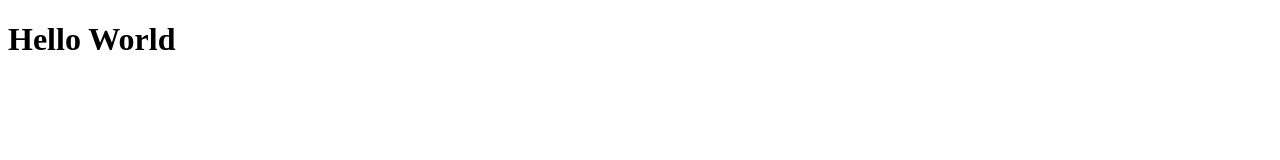
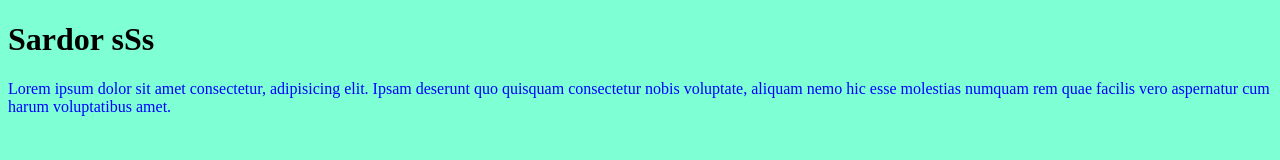
Before and after one commit to Sardor0795/My-site, a plain HTML site: page index.html in a window 1280 px wide. Drawn offline with Linux system fonts and the light colour scheme.

Commit message:
html and css changed

```diff
--- a/index.html
+++ b/index.html
@@ -6,10 +6,12 @@
     <meta http-equiv="X-UA-Compatible" content="IE=edge">
     <meta name="viewport" content="width=device-width, initial-scale=1.0">
     <title>Document</title>
+    <link rel="stylesheet" href="main.css">
 </head>
 
 <body>
-    <h1>Hello World</h1>
+    <h1>Sardor sSs</h1>
+    <p>Lorem ipsum dolor sit amet consectetur, adipisicing elit. Ipsam deserunt quo quisquam consectetur nobis voluptate, aliquam nemo hic esse molestias numquam rem quae facilis vero aspernatur cum harum voluptatibus amet.</p>
 </body>
 
 </html>
--- a/main.css
+++ b/main.css
@@ -1,3 +1,7 @@
 body {
     background-color: aquamarine;
 }
+
+p {
+    color: blue;
+}
```
